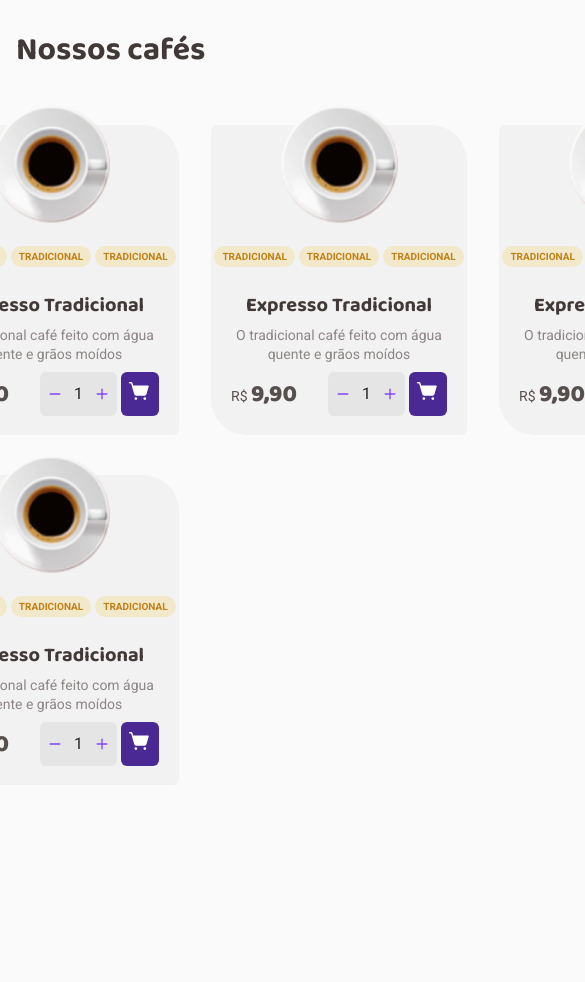
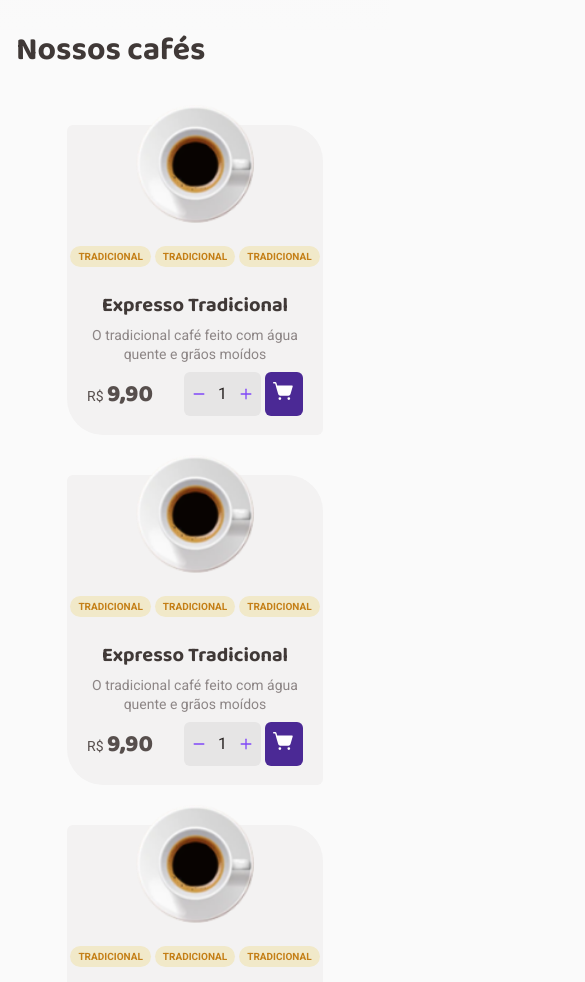
Before and after one commit to ig-swll/d02-coffee-delivery, a React (Vite) app: page / in a window 390 px wide. Shown: the part 1300-2282 px from the top of the page, 585 px wide, since content can reach past the window. Before the commit the page ends 2085 px from the top, so only its background shows below. Built offline with nearby package versions, Linux system fonts and the light colour scheme.

Commit message:
Faz a grid da lista de cafés responsiva

```diff
--- a/src/pages/Home/components/CoffeeCard/styles.ts
+++ b/src/pages/Home/components/CoffeeCard/styles.ts
@@ -6,8 +6,9 @@ export const Card = styled.div`
   background-color: ${({ theme }) => theme['base-card']};
   align-items: center;
   justify-content: space-between;
-  width: 256px;
-  height: 310px;
+  width: 16rem;
+  height: 19.375rem;
+  margin: 0 auto;
 
   /* width: 100%; */
 
--- a/src/pages/Home/components/CoffeeList/styles.ts
+++ b/src/pages/Home/components/CoffeeList/styles.ts
@@ -9,10 +9,11 @@ export const CoffeeListContainer = styled.section`
 `
 
 export const CoffeeCardGrid = styled.div`
+  width: 100%;
   display: grid;
   gap: 2.5rem 2rem;
-  grid-template-columns: repeat(4, minmax(min(256px, 100%), 1fr));
+  grid-template-columns: repeat(auto-fill, minmax(256px, 1fr));
+  align-items: center;
   justify-content: center;
-  align-items: center;
   margin: 0 auto;
 `
```
